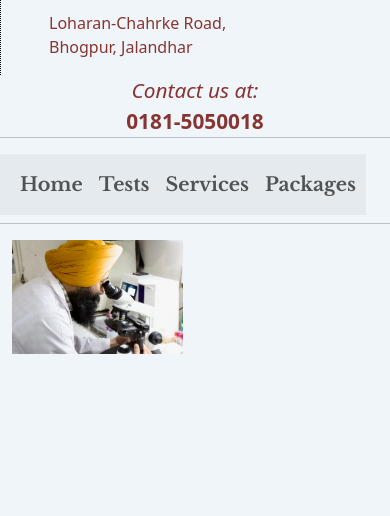
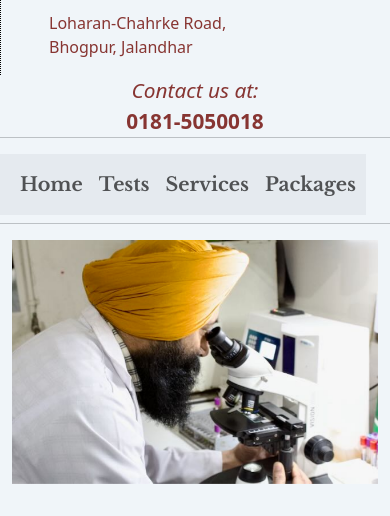
Before and after one commit to kunwar/lims, a Django app: page /lab/ in a window 390 px wide. Shown: the part 328-844 px from the top of the page. Run offline with Django 4.2, Linux system fonts and the light colour scheme; some web fonts are replaced.

Commit message:
Update index.html

```diff
--- a/lab/templates/lab/index.html
+++ b/lab/templates/lab/index.html
@@ -2,7 +2,7 @@
 
 <div
   id="carouselExampleSlidesOnly"
-  class="carousel slide w-50 col-sm-6"
+  class="carousel slide col-sm-6"
   data-bs-ride="carousel"
 >
   <div class="carousel-inner">
```
